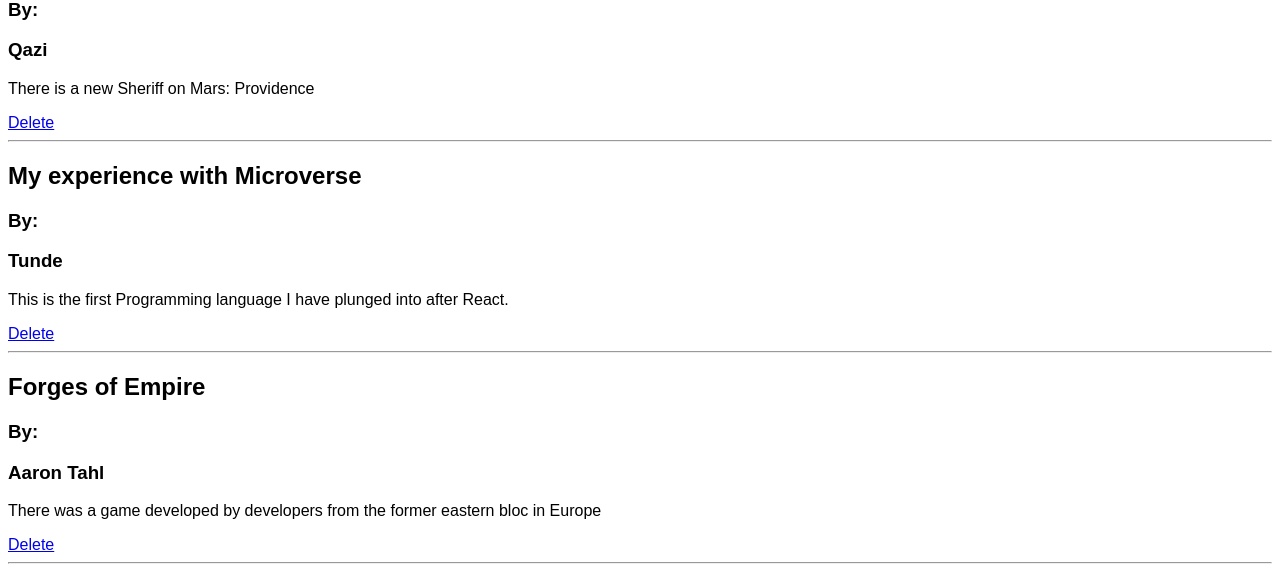
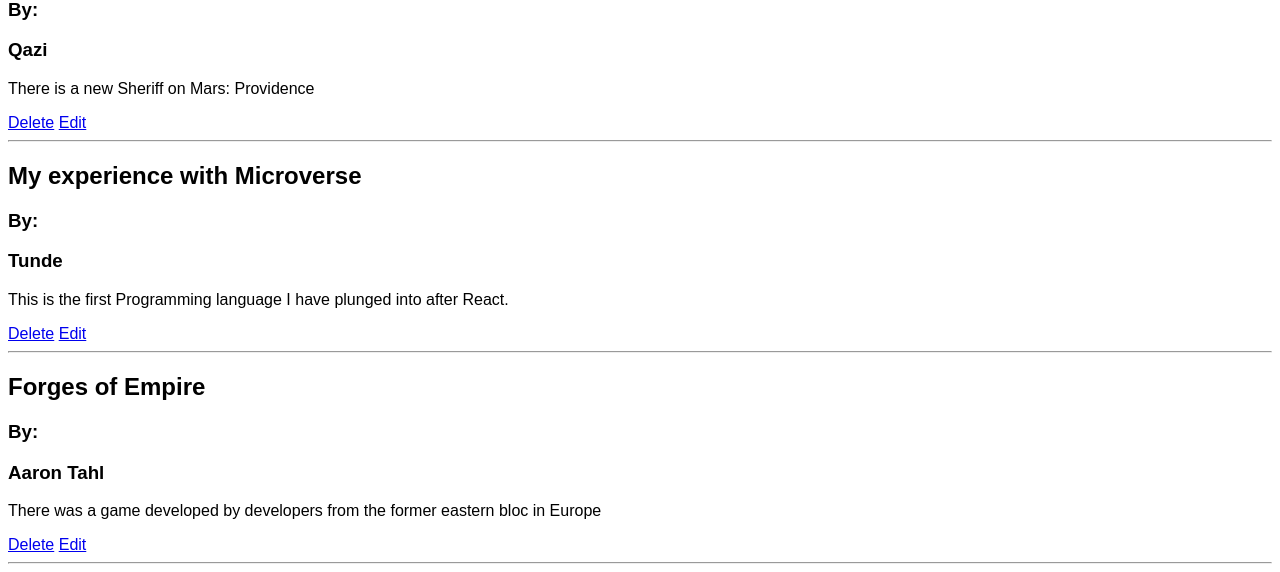
Before and after one commit to tundeiness/FLASK-DEMO, a Flask app: page /posts in a window 1280 px wide. Shown: the part 313-885 px from the top of the page. Run offline with Flask 2, Linux system fonts and the light colour scheme; data comes from the database, SQL or seed files in the repository.

Commit message:
add edit button

```diff
--- a/templates/post.html
+++ b/templates/post.html
@@ -37,6 +37,7 @@
         {%endif%}
         <p>{{post.content}}</p>
         <a href="/posts/delete/{{post.id}}">Delete</a>
+        <a href="/posts/edit/{{post.id}}">Edit</a>
         <hr>
     {%endfor%}
 {% endblock %}
```
